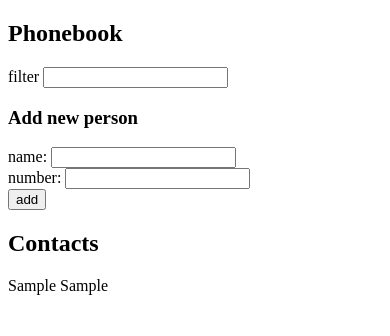
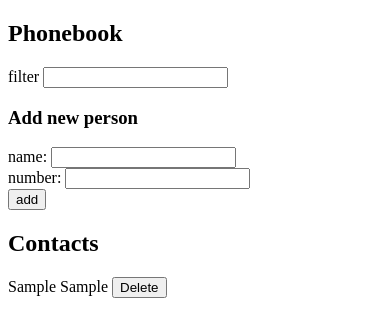
Before and after one commit to ekelhala/fullstackopen, a React (Create React App) app in the folder part2/phonebook/: page / in a window 390 px wide. Both pictures are taken after typing "Sample", "Sample" into the empty fields and a click on the button "add". Shown: the top 336 px of the page. Built offline with nearby package versions, Linux system fonts and the light colour scheme; no server answers.

Commit message:
Completed phonebook step9

```diff
--- a/part2/phonebook/src/App.js
+++ b/part2/phonebook/src/App.js
@@ -38,8 +38,24 @@ const NewPersonForm = (props) => {
 }
 
 const PersonsList = (props) => {
-  const getPersonList = () => props.persons.map(person =>
-    person.name.toLowerCase().includes(props.filterText) ? <p key={person.name}>{person.name} {person.number}</p> : null)
+
+  const deletePerson = (id) => {
+    if(window.confirm(`Delete ${props.persons.find(elem => elem.id === id).name}?`)) {
+      const index = props.persons.findIndex(elem => elem.id === id)
+      const newPersons = props.persons.toSpliced(index,1)
+      props.setPersons(newPersons)
+      phonebookService.deleteContact(id)
+    }
+  }
+
+  const getPersonList = () => props.persons.map(person => {
+    if(person.name.toLowerCase().includes(props.filterText))
+      return(
+      <div key={person.name}>
+        <p>{person.name} {person.number} <button onClick={() => deletePerson(person.id)}>Delete</button></p>
+      </div>
+      )
+    return null})
 
   return(<div>{getPersonList()}</div>)
 }
@@ -65,7 +81,7 @@ const App = () => {
       <NewPersonForm newName={newName} newNumber={newNumber} persons={persons}
                      setNewName={setNewName} setNewNumber={setNewNumber} setPersons={setPersons}/>
       <h2>Contacts</h2>
-      <PersonsList persons={persons} filterText={filterText}/>
+      <PersonsList persons={persons} setPersons={setPersons} filterText={filterText}/>
     </div>
   )
 
--- a/part2/phonebook/src/services/phonebook.js
+++ b/part2/phonebook/src/services/phonebook.js
@@ -4,4 +4,6 @@ const BASE_URL = 'http://localhost:3001/persons'
 
 const send = withData => axios.post(BASE_URL, withData).then(response => response.data)
 
-export default { send }
+const deleteContact = id => axios.delete(`${BASE_URL}/${id}`).then(response => response.data)
+
+export default { send, deleteContact }
```
